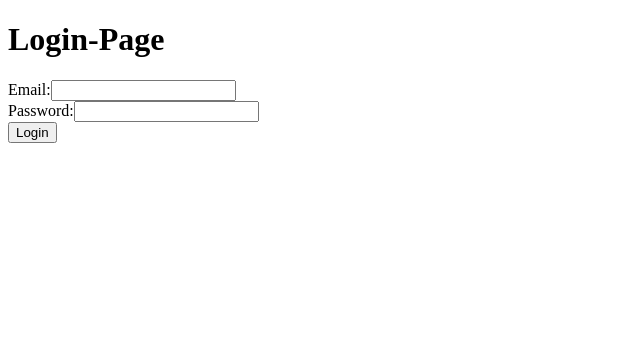
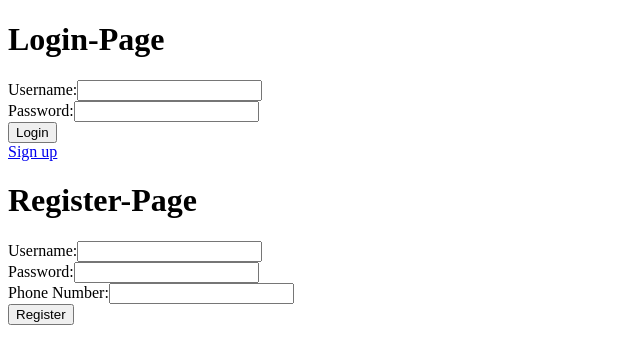
Before and after one commit to tomicmilica/KupujemProdajem, a React (Create React App) app: page /register in a window 1280 px wide. Shown: the top 364 px of the page, without its empty margins (0-640 px from the left). Built offline with nearby package versions, Linux system fonts and the light colour scheme.

Commit message:
register user

```diff
--- a/package.json
+++ b/package.json
@@ -2,7 +2,6 @@
   "name": "frontapplication",
   "version": "0.1.0",
   "private": true,
-  "proxy":"http://localhost:3001",
   "dependencies": {
     "@testing-library/jest-dom": "^5.14.1",
     "@testing-library/react": "^11.2.7",
@@ -11,6 +10,7 @@
     "cors": "^2.8.5",
     "react": "^17.0.2",
     "react-dom": "^17.0.2",
+    "react-router-dom": "^4.2.2",
     "react-scripts": "4.0.3",
     "web-vitals": "^1.1.2"
   },
--- a/src/App.js
+++ b/src/App.js
@@ -1,15 +1,18 @@
 import React,{useState} from 'react';
 import './App.css';
 import { LoginPage } from './components/LoginPage';
+import RegisterPage from './components/RegisterPage';
+import {BrowserRouter,Route} from 'react-router-dom'
 
 export const App = ()=> {
 
   return (
-    <div>
+      <BrowserRouter>
       <div>
-          <LoginPage/>
+        <Route path="" component={LoginPage} exact={true}/>
+        <Route path="/register" component={RegisterPage}/>
       </div>
-    </div>
+      </BrowserRouter>
   );
 }
 
--- a/src/components/LoginPage.js
+++ b/src/components/LoginPage.js
@@ -1,15 +1,16 @@
 import React ,{useState,useEffect} from "react";
 import Axios from 'axios'
-
+import {Link} from 'react-router-dom'
 
 export const LoginPage=({Login,error})=>{
-    const [emailLog,setEmail] = useState({email:""})
+    const [usernameLog,setEmail] = useState({username:""})
     const [passwordLog,setPassword] = useState({password:""})
 
-    const login =()=>{
-        Axios.post('https://localhost3001/login',
+    const login =(e)=>{
+        e.preventDefault();
+        Axios.post('http://localhost:3001/login',
         {
-            email : emailLog,
+            username : usernameLog,
             password : passwordLog
 
         }).then((response)=>{
@@ -19,11 +20,11 @@ export const LoginPage=({Login,error})=>{
 
     return(
     <>
-        <form >
+        <form onSubmit={login} >
             <div>
                 <h1>Login-Page</h1>
-                <label>Email:</label>
-                <input type="email" name="email" id="email" onChange={(e)=>{
+                <label>Username:</label>
+                <input type="username" name="username" id="username" onChange={(e)=>{
                     setEmail(e.target.value);
                 }}></input>
             </div>
@@ -35,8 +36,9 @@ export const LoginPage=({Login,error})=>{
                 </input>
             </div>
             <div>
-                <button onClick={login} value="Login">Login</button>
+                <button type="submit" value="Login">Login</button>
             </div>
+            <Link to="/register" className="btn btn-primary">Sign up</Link>
         </form>
     </>
     );
--- a/src/components/NotFoundPage.js
+++ b/src/components/NotFoundPage.js
@@ -3,7 +3,7 @@ import {Link} from 'react-router-dom'
 
 const NotFoundPage = () =>{
     <div>
-
+     404-<Link to="/register"></Link>
     </div>
 }
 
--- /dev/null
+++ b/src/components/RegisterPage.js
@@ -0,0 +1,56 @@
+import React ,{useState,useEffect} from "react";
+import Axios from 'axios'
+
+export const RegisterPage=({Register,error})=>{
+    const [usernameReg,setEmail] = useState({username:""})
+    const [passwordReg,setPassword] = useState({password:""})
+    const [phoneReg,setPhone] = useState({phoneNumber:""})
+
+    const register =(e)=>{
+        e.preventDefault();
+        Axios.post('http://localhost:3001/register',
+        {
+            username : usernameReg,
+            password : passwordReg,
+            phoneNumber: phoneReg
+
+        }).then((response)=>{
+            console.log(response);
+        }).catch(error => {
+            console.log(error);
+        });
+    }
+
+    return(
+    <>
+        <form onSubmit={register} >
+            <div>
+                <h1>Register-Page</h1>
+                <label>Username:</label>
+                <input type="username" name="username" id="username" onChange={(e)=>{
+                    setEmail(e.target.value);
+                }}></input>
+            </div>
+            <div>
+                <label>Password:</label>
+                <input type="password" name="password" id="password" onChange={(e)=>{
+                    setPassword(e.target.value);
+                }}>
+                </input>
+            </div>
+            <div>
+                <label>Phone Number:</label>
+                <input type="phoneNumber" name="phoneNumber" id="phoneNumber" onChange={(e)=>{
+                    setPhone(e.target.value);
+                }}>
+                </input>
+            </div>
+            <div>
+                <button type="submit" value="register">Register</button>
+            </div>
+        </form>
+    </>
+    );
+}
+
+export default RegisterPage;
```
Also changed, not shown: 1 other file (tests, documents, lock files or other folders).
